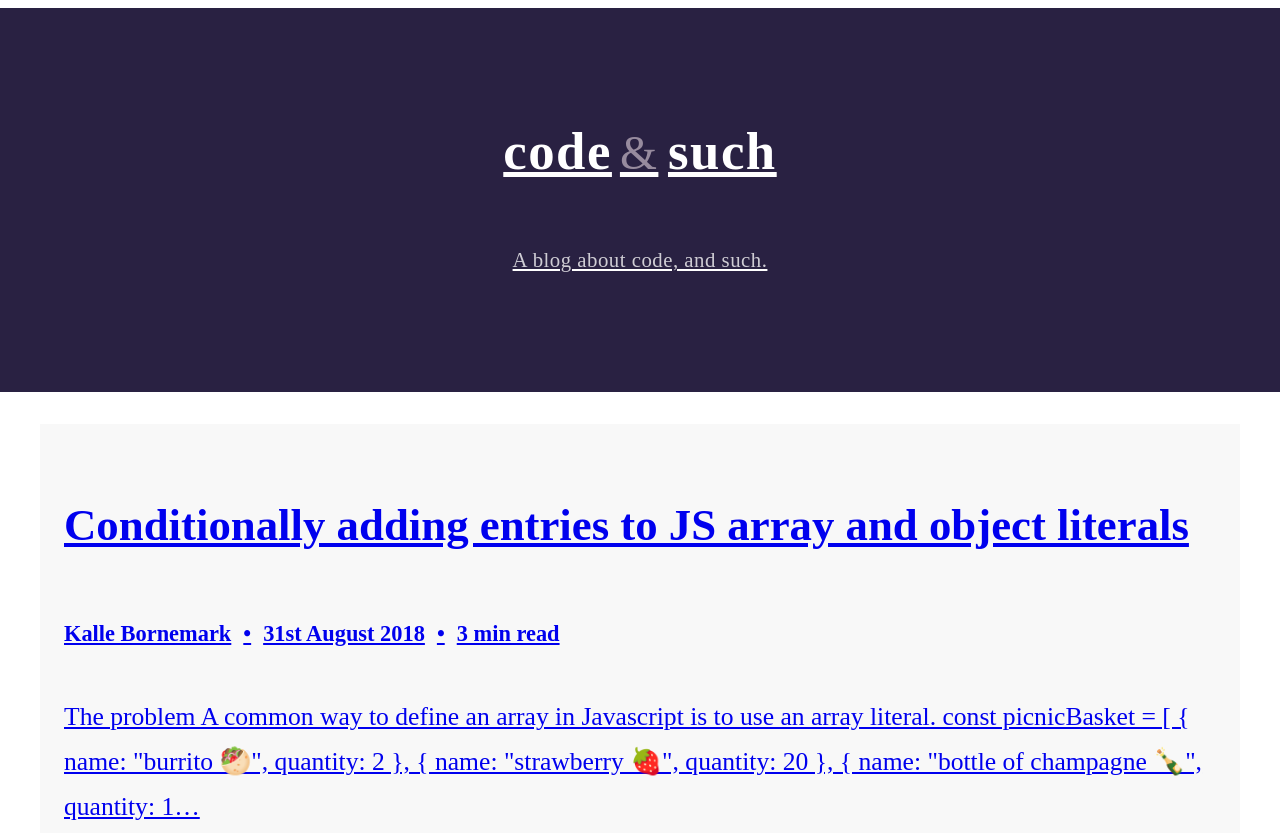
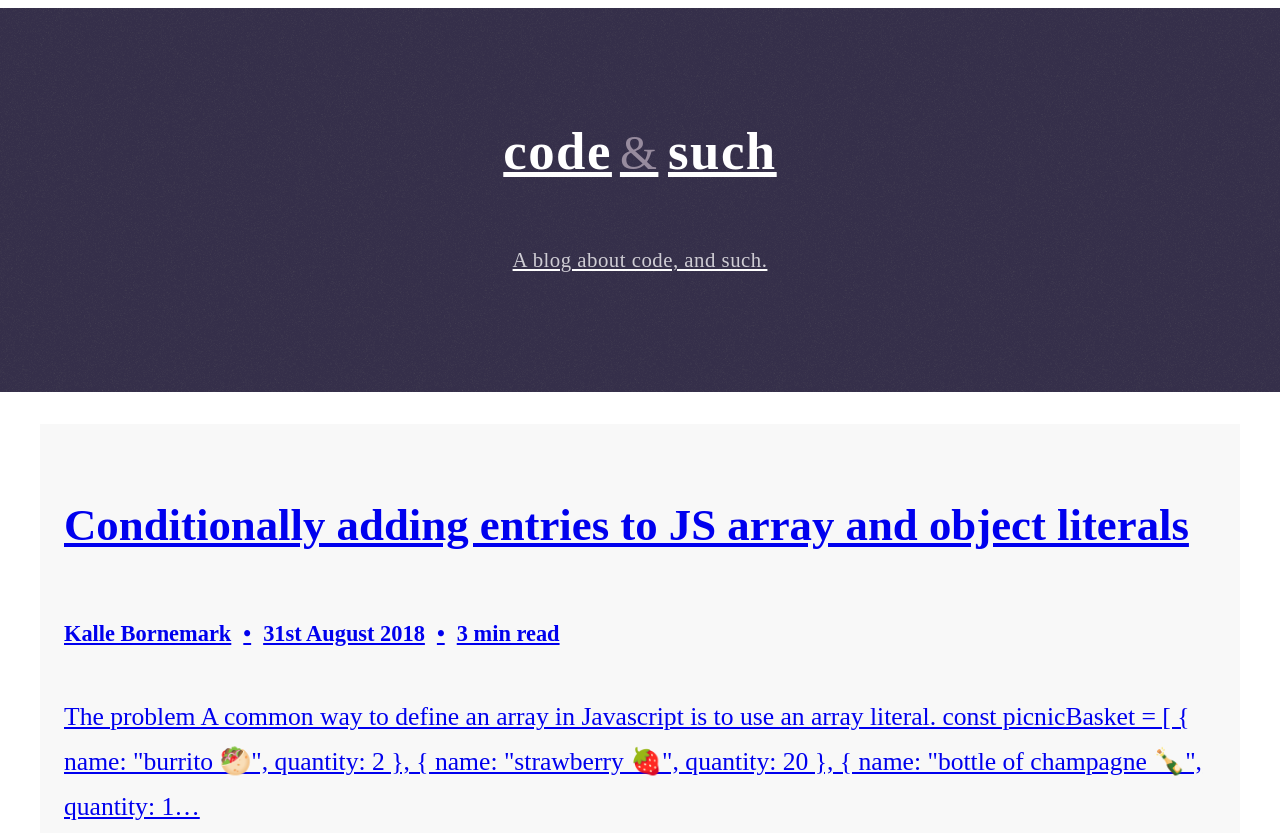
Before and after one commit to codeandsuch/codeandsuch.github.io, a Gatsby site: page / in a window 1280 px wide. Shown: the top 833 px of the page. Built offline with nearby package versions, Linux system fonts and the light colour scheme; Gatsby itself is replaced by a stand-in of ours; some packages are replaced by stand-ins of ours.

Commit message:
Update look of Header

```diff
--- a/src/components/Header.tsx
+++ b/src/components/Header.tsx
@@ -1,21 +1,21 @@
 import React from 'react'
 import styled from 'styled-components'
-import { lighten } from 'polished'
 import styles from '../styles'
 import Link from 'gatsby-link'
+import bg from '../assets/bg-blue-noise.png';
 
 const Container = styled(Link)`
-  /* background: linear-gradient(${styles.color.darkblue}, ${lighten(.05, styles.color.darkblue)}); */
-  /* background: linear-gradient(${lighten(.02, styles.color.darkblue)}, ${styles.color.darkblue}); */
-  background-color: ${styles.color.darkblue};
+  /* background-color: ${styles.color.darkblue}; */
+  background-image: url(${bg});
   padding: 32px 16px;
   color: white;
   width: 100%;
   display: flex;
   align-items: center;
   justify-content: center;
-  height: ${(p: Props) => p.compressed ? '12rem' : '20rem'};
+  height: ${(p: Props) => p.compressed ? '10rem' : '20rem'};
   cursor: pointer;
+  transition: height 1s ease;
 `
 
 const Contents = styled.div`
@@ -26,10 +26,10 @@ const Contents = styled.div`
 `
 
 const Title = styled.h1`
-  font-size: 3.3rem;
-  line-height: 3rem;
-  text-align: center;
-  letter-spacing: 1.5px;
+  font-size: ${(p: Props) => p.compressed ? '2.9rem' : '3.3rem'};
+  line-height: ${(p: Props) => p.compressed ? '2.5rem' : '3rem'};
+  letter-spacing: ${(p: Props) => p.compressed ? '1.2px' : '1.5px'};
+  transition: font-size 1s ease;
 `
 
 const Highlight = styled.span`
@@ -40,23 +40,24 @@ const Highlight = styled.span`
 `
 
 const Subtext = styled.h4`
-  font-size: 1.3rem;
+  font-size: ${(p: Props) => p.compressed ? '1.15rem' : '1.3rem'};
   line-height: 2.5rem;
   display: flex;
   letter-spacing: .5px;
   color: ${styles.color.subtext};
   font-weight: normal;
+  transition: font-size .5s ease;
 `
 
 interface Props {
   compressed?: boolean;
 }
 
-const Header: React.SFC<Props> = props => (
-  <Container { ...props } to='/'>
+const Header: React.SFC<Props> = ({ compressed }) => (
+  <Container to='/' { ...{ compressed } }>
     <Contents>
-      <Title>code<Highlight>&</Highlight>such</Title>
-      <Subtext>
+      <Title { ...{ compressed } }>code<Highlight>&</Highlight>such</Title>
+      <Subtext { ...{ compressed } }>
         A blog about code, and such.
       </Subtext>
     </Contents>
--- a/src/styles.js
+++ b/src/styles.js
@@ -8,7 +8,7 @@ const styles = {
   color: {
     lightblue: '#f2f5fa',
     blue: '#7272a3',
-    darkblue: '#292142',
+    darkblue: '#352f4a',
 
     lightgrey: '#f8f8f8',
     grey: '#8a8a8a',
```
